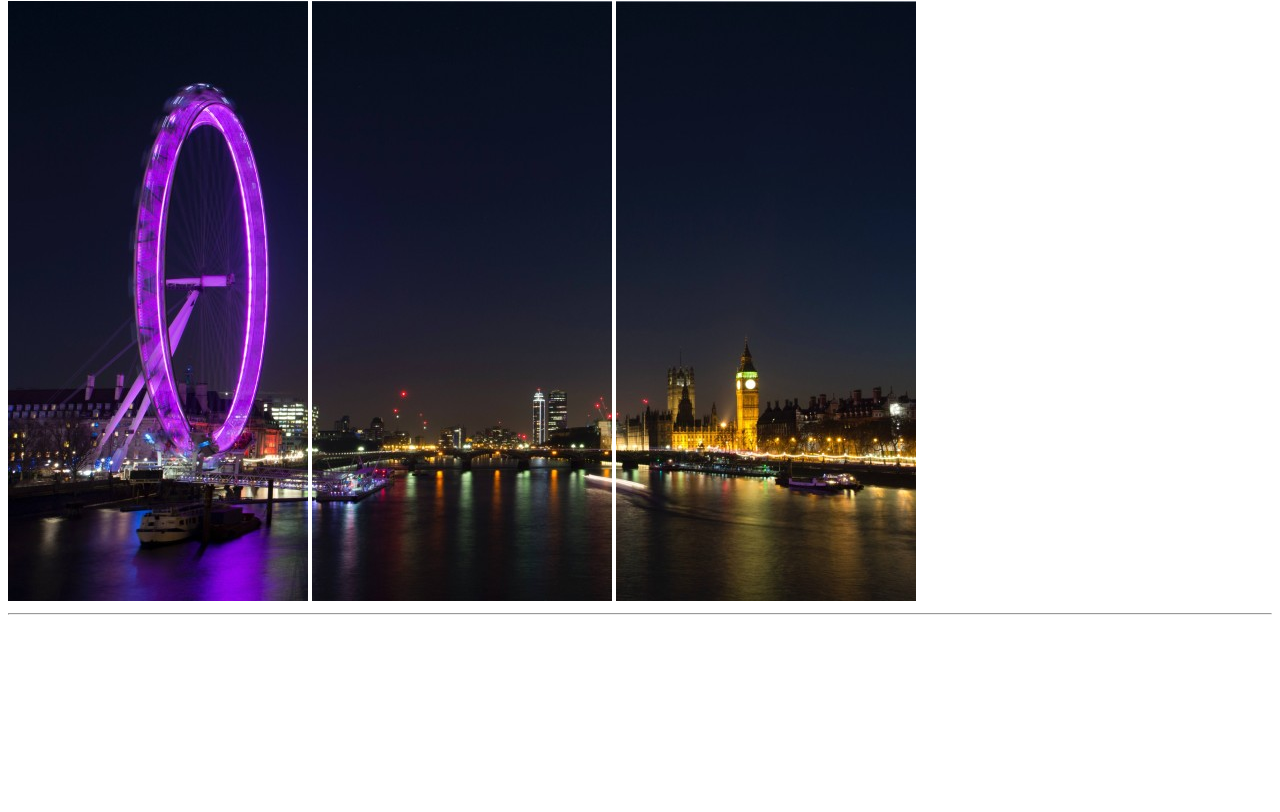
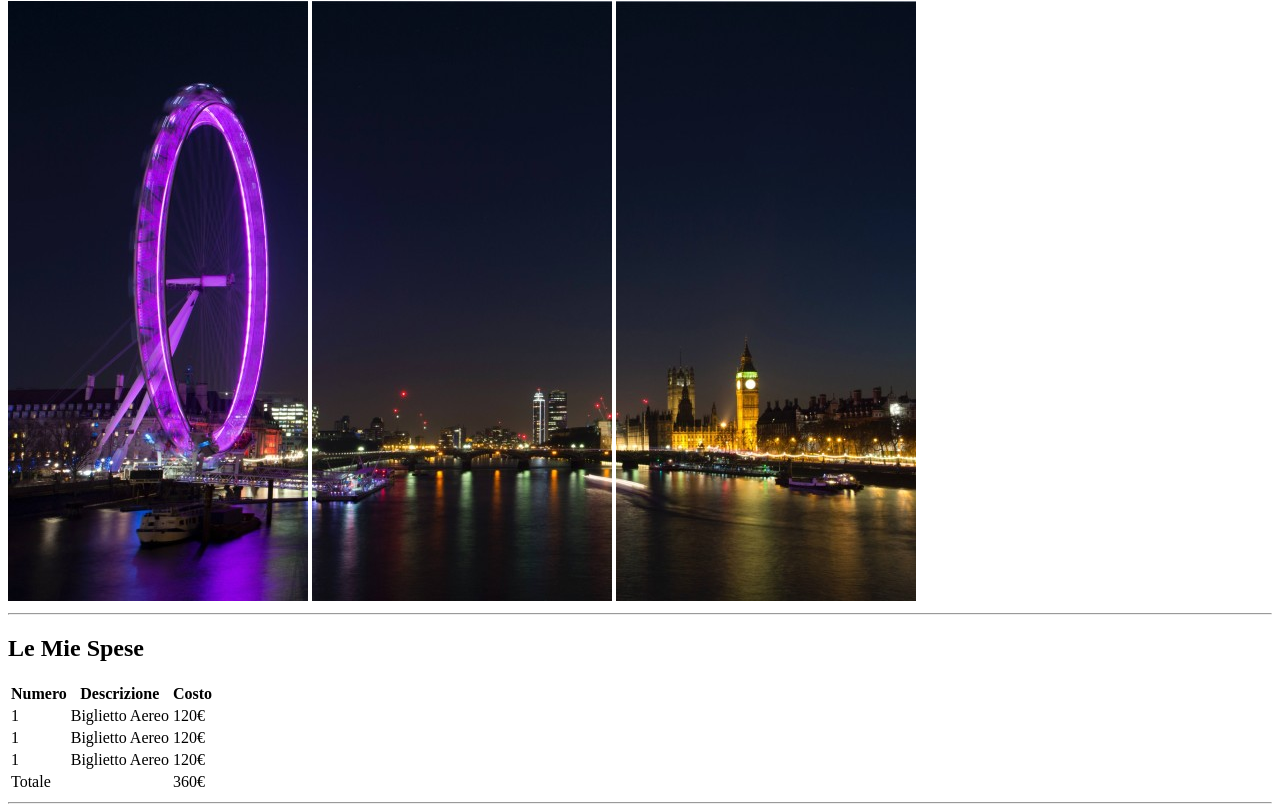
Before and after one commit to simone-scotto/html-london-trip, a plain HTML site: page index.html in a window 1280 px wide. Shown: the part 79-891 px from the top of the page. Before the commit the page ends 800 px from the top, so only its background shows below. Drawn offline with Linux system fonts and the light colour scheme.

Commit message:
costs section with table

```diff
--- a/index.html
+++ b/index.html
@@ -21,5 +21,49 @@
 
     <hr>
 
+    <main>
+
+        <!--sezione spese-->
+        <section>
+            <h2>Le Mie Spese</h2>
+            <!--tabella-->
+            <table>
+                <thead>
+                    <tr>
+                     <th>Numero</th>
+                     <th>Descrizione</th>
+                     <th>Costo</th>
+                    </tr>
+                </thead>
+                <tbody>
+                    <tr>
+                     <td>1</td>
+                     <td>Biglietto Aereo</td>
+                     <td>120€</td>
+                    </tr>
+                    <tr>
+                     <td>1</td>
+                     <td>Biglietto Aereo</td>
+                     <td>120€</td>
+                     </tr>
+                    <tr>
+                     <td>1</td>
+                     <td>Biglietto Aereo</td>
+                     <td>120€</td>
+                    </tr>
+                </tbody>
+                <tfoot>
+                    <tr>
+                     <td colspan="2">Totale</td>
+                     <td>360€</td>
+                    </tr>
+                </tfoot>
+            </table>
+        </section>
+
+        <hr>
+
+    </main>
+
 </body>
 </html>
```
